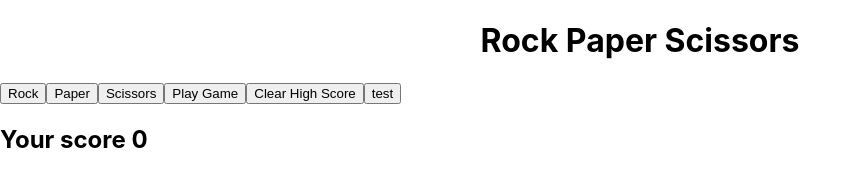
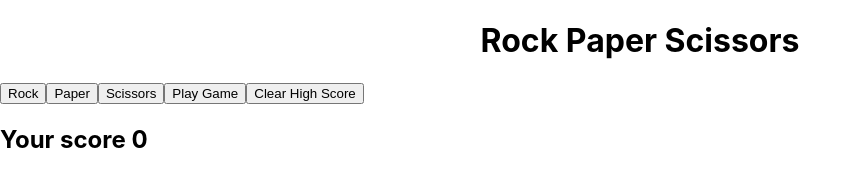
Before and after one commit to colinjaworski/rock-paper-scissors, a React (Create React App) app: page / in a window 1280 px wide. Shown: the top 173 px of the page, without its empty margins (0-862 px from the left). Built offline with nearby package versions, Linux system fonts and the light colour scheme.

Commit message:
removed test button

```diff
--- a/src/components/App/App.jsx
+++ b/src/components/App/App.jsx
@@ -93,7 +93,6 @@ function performTest () {
         <button onClick={() => setChoice('scissors')}>Scissors</button>
         <button onClick={playGame}>Play Game</button>
         <button onClick={() => setHighScore(0)}>Clear High Score</button>
-        <button onClick={performTest}>test</button>
 
         <h1>{result}</h1>
         <h2>Your score {score}</h2>
```
